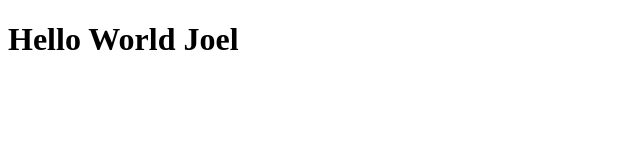
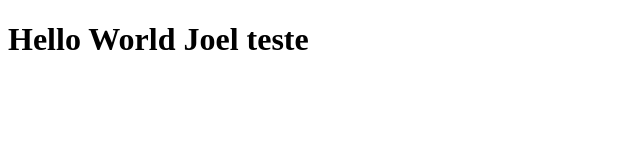
Before and after one commit to joelfelipe338/clone_tabnews, a Next.js app: page / in a window 1280 px wide. Shown: the top 160 px of the page, without its empty margins (0-640 px from the left). Built offline with nearby package versions, Linux system fonts and the light colour scheme.

Commit message:
Update index.js

```diff
--- a/pages/index.js
+++ b/pages/index.js
@@ -1,5 +1,5 @@
 function Home(){
-    return <h1>Hello World Joel</h1>
+    return <h1>Hello World Joel teste</h1>
 }
 
 export default Home
```
